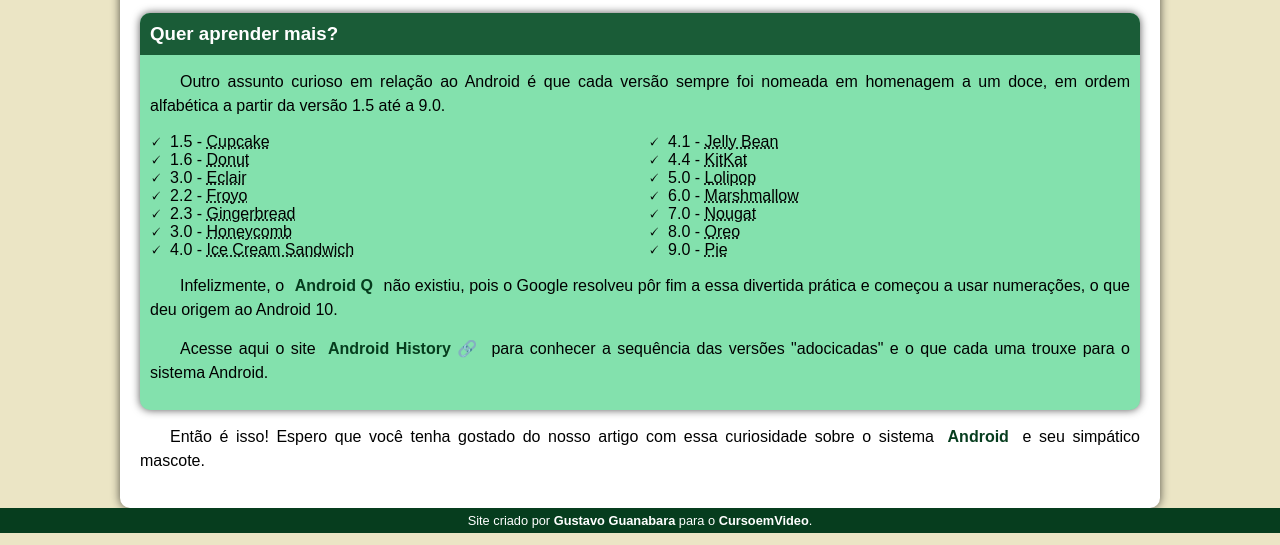
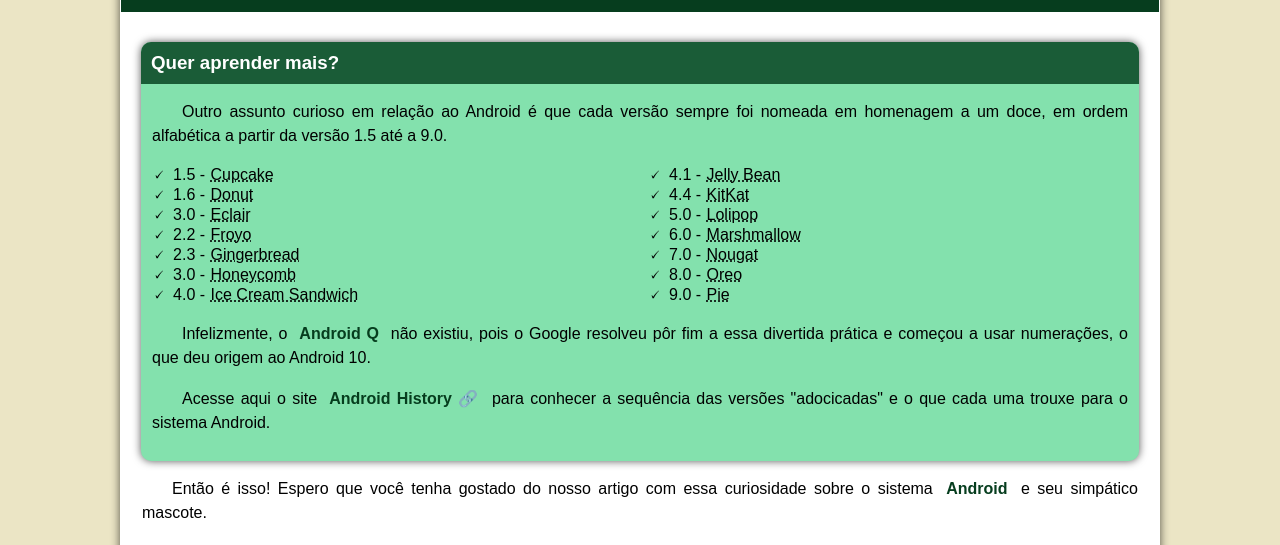
Before and after one commit to JoaoCiceroPB/projeto-android, a plain HTML site: page index.html in a window 1280 px wide. Shown: the part 2331-2876 px from the top of the page. Drawn offline with Linux system fonts and the light colour scheme; files whose address does not match are found by name.

Commit message:
Update style.css

```diff
--- a/estilo/style.css
+++ b/estilo/style.css
@@ -32,7 +32,7 @@
 
 * {
     margin: 0px;
-    padding: 0px;
+    padding: 1px;
 }
 
 body {
```
